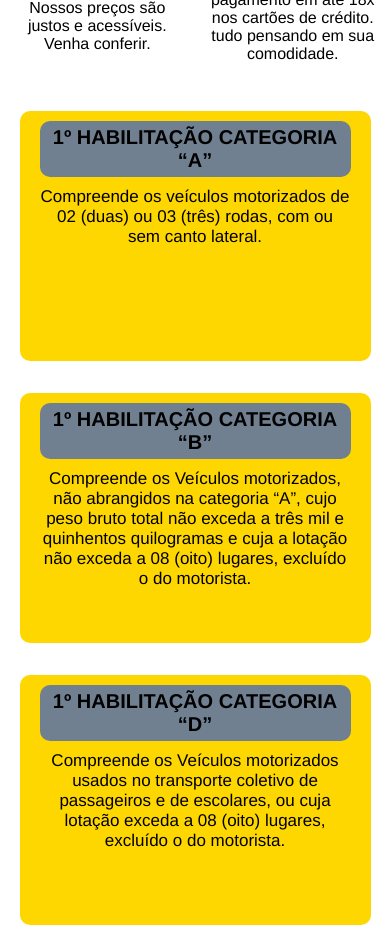
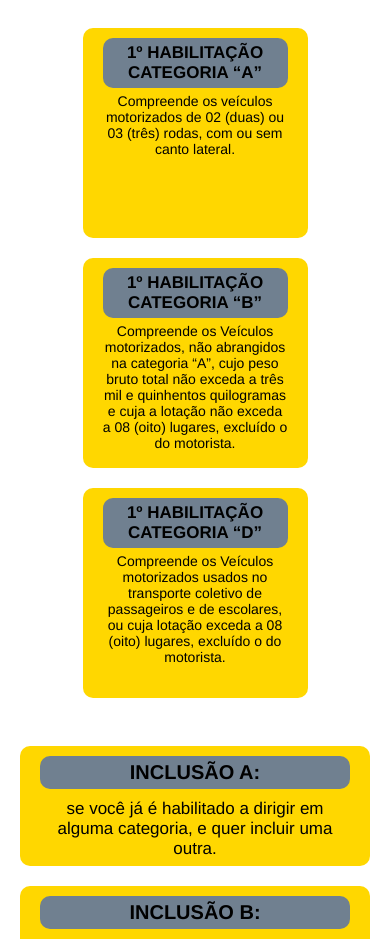
Before and after one commit to LFelipedev/pagina-autoescola, a plain HTML site: page index.html in a window 390 px wide. Shown: the part 1020-1959 px from the top of the page. Drawn offline with Linux system fonts and the light colour scheme.

Commit message:
responsividade para tablets e laptops

```diff
--- a/src/css/styles.css
+++ b/src/css/styles.css
@@ -252,9 +252,12 @@ footer {
         width: 45%;
     }
     .about-container li i {
-        font-size: 35px;
+        font-size: 25px;
     }
     .about-container h3 {
+        font-size: 5px;
+    }
+    .about-container p {
         font-size: 15px;
     }
     .first-cnh ul {
@@ -272,3 +275,50 @@ footer {
         height: 150px;
     }
 }
+
+/*laptops pequenos*/
+@media (max-width: 1100px) {
+    .navbar-container .logo {
+        margin-right: 30%;
+    }
+    .first-cnh ul{
+        gap: 10px;
+        margin-bottom: 3rem;
+    }
+    .first-cnh li {
+        width: 300px;
+        height: 200px;
+    }
+    .first-cnh li h3 {
+        font-size: 17px;
+        margin-bottom: 5px;
+    }
+    .first-cnh li p {
+        font-size: 16px;
+    }
+}
+
+/*tablets*/
+@media (max-width: 900px) {
+    .navbar-container .logo {
+        margin-right: 5%;
+    }
+    .first-cnh ul{
+        gap: 20px;
+        margin-bottom: 3rem;
+    }
+    .first-cnh li {
+        width: 225px;
+        height: 210px;
+    }
+    .first-cnh li p {
+        font-size: 14px;
+    }
+    .include-cnh ul {
+        gap: 20px;
+    }
+    .include-cnh li {
+        width: 350px;
+        height: 120px;
+    }
+}
```
